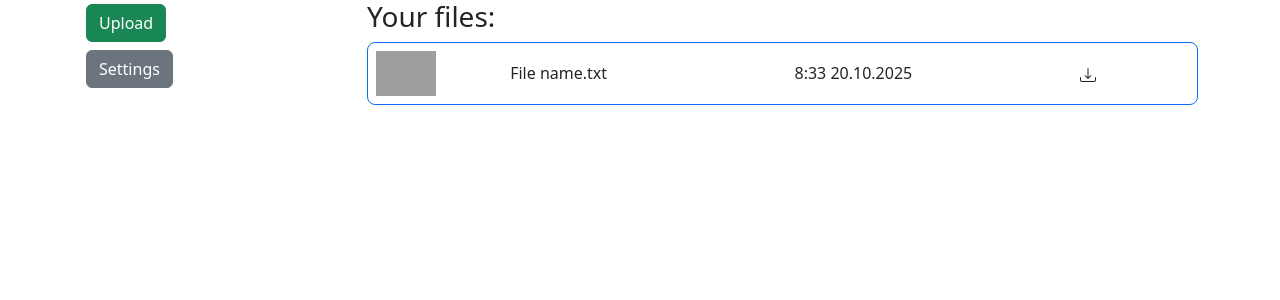
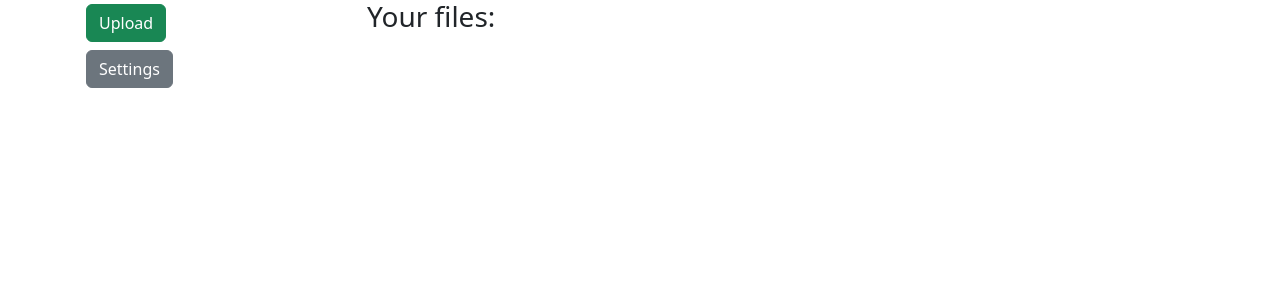
Before and after one commit to DimoNika/DimoVault, a FastAPI app: page / in a window 1280 px wide. Shown: the top 300 px of the page. Run offline with FastAPI, Linux system fonts and the light colour scheme; grey boxes are pictures that could not be loaded.

Commit message:
Vault page and endpoint

```diff
--- a/app/main.py
+++ b/app/main.py
@@ -1,6 +1,6 @@
-from fastapi import FastAPI, HTTPException, Request, Form
+from fastapi import FastAPI, HTTPException, Request, Form, UploadFile, File
 from fastapi.templating import Jinja2Templates
-from typing import Annotated
+from typing import Annotated, Union
 
 from passlib.hash import pbkdf2_sha256
 
@@ -9,6 +9,12 @@
 from pydantic import BaseModel, model_validator
 
 from src.token_managment import *
+
+import os
+from uuid import uuid4
+
+UPLOAD_DIR = "uploads"
+os.makedirs(UPLOAD_DIR, exist_ok=True)  # Создать папку, если её нет
 
 app = FastAPI()
 
@@ -24,11 +30,18 @@
 db = dbclient["vault_db"]
 # items_table = db["items"]
 users_table = db["users"]
+files_table = db["files"]
+
 
 # fot linux
 # templates = Jinja2Templates("/app/src/templates")
 
 templates = Jinja2Templates("src/templates")
+
+from src.bytes_to_human_readable import bytes_to_human_readable
+
+templates.env.filters['bytes_to_human_readable'] = bytes_to_human_readable
+
 
 class UserForm(BaseModel):
     siteUsername: str  # Проверка на минимальную длину 6 символов
@@ -46,8 +59,7 @@
     try:
     # Декодирование токена
         payload = jwt.decode(token, SECRET_KEY, algorithms=[ALGORITHM], options={"verify_signature": True})
-
-        if users_table.find_one({"username": payload["username"]}):
+        if users_table.find_one({"site_username": payload["siteUsername"]}):
 
             return True
         else:
@@ -82,8 +94,8 @@
     token = request.cookies.get("access_token")
 
     # Check if user authenticated
-    # if auth(token):
-    payload = extract(token)
+    if auth(token):
+        payload = extract(token)
     print(payload)
     return payload
 
@@ -186,16 +198,59 @@
 
 @app.get("/vault")
 async def vault(request: Request):
+    token = request.cookies.get("access_token")
 
-    return templates.TemplateResponse("vault.html", {"request": request})
+    if auth(token):
+        owner = extract(token)["siteUsername"]
+        data = files_table.find({"owner": owner})
+        return templates.TemplateResponse("vault.html", {"request": request, "files": [x for x in data]})
+    else:
+        return "User not authenticated"
 
-# token = create_access_token(token_data)
-#             response.set_cookie(
-#                 key="access_token",
-#                 value=token,
-#                 httponly=True,      # Доступ только через HTTP (JavaScript не может прочитать куки)
-#                 max_age=432_000,    # 5 days. Время жизни токена (в секундах)
-#                 # expires=1800,       # Альтернативный способ указания времени жизни
-#                 samesite="Strict",  # Политика SameSite (например, Strict или Lax)
-#                 secure=True         # Требовать HTTPS (для локальной разработки можно отключить)
-#             )
+
+@app.post("/upload")
+async def upload(request: Request, file: UploadFile = File(), tg_send: Union[str, bool] = Form(False)):
+    token = request.cookies.get("access_token")
+    print(file)
+
+    if auth(token):
+
+        if file.size == 0:
+            raise HTTPException(status_code=400, detail="Uploaded file is empty.")
+
+        # file_location = os.path.join(UPLOAD_DIR, file.filename)
+
+
+        system_filename = str(uuid4()) + str(file.filename)
+
+        file_location = os.path.join(UPLOAD_DIR, system_filename)
+
+        with open(file_location, "wb") as buffer:
+            while chunk := await file.read(1024 * 1024):  # Читаем по 1MB
+                buffer.write(chunk)
+
+        file_data = {
+            "filename": file.filename,
+            "system_filename": system_filename,
+            "filepath": file_location,
+            "content_type": file.content_type,
+            "size": file.size,
+            "upload_date": datetime.now().strftime("%H:%M %d.%m.%Y"),
+            "owner": extract(token)["siteUsername"]
+        }
+
+        files_table.insert_one(file_data)
+        # print(extract(token)["siteUsername"])
+        # print(extract(token))
+
+        print(file_data)
+
+        # print(await request.form())
+        # # print(request.)
+
+        # print(file)
+        # print(tg_send)
+        return RedirectResponse(f"/vault", status_code=302)
+
+    else:
+        return "User not authnticated"
--- a/app/src/templates/vault.html
+++ b/app/src/templates/vault.html
@@ -9,7 +9,9 @@
     <script src="https://cdn.jsdelivr.net/npm/bootstrap@5.3.3/dist/js/bootstrap.bundle.min.js" integrity="sha384-YvpcrYf0tY3lHB60NNkmXc5s9fDVZLESaAA55NDzOxhy9GkcIdslK1eN7N6jIeHz" crossorigin="anonymous"></script>
 </head>
     <body>
-        <div class=" container">
+        <div class="container">
+
+
             <div class="row">
                 <div class="col-md-3">
                     <!-- Button trigger modal -->
@@ -18,20 +20,28 @@
                     </button>
                     <br>
                     <a class="btn btn-secondary m-1" href="settings">Settings</a>
+                    <!-- <p>{{ files }}</p> -->
 
                 </div>
                 <div class="col-md-9">
                     <h3>Your files:</h3>
-                    <div class="border border-primary rounded-3 w-100">
+
+
+                        {% for file in files %}
+
+                        <div class="border border-primary rounded-3 w-100 my-2">
                             <div class="row">
                                 <div class="col-2">
                                     <img src="https://cdn-icons-png.flaticon.com/512/4248/4248321.png" class="m-2 d-block" style="width: 100%; max-width: 60px;">
                                 </div>
-                            <div class="col-4 d-flex align-items-center">
-                                <span style="text-overflow: ellipsis; white-space: nowrap; display: inline-block; max-width: 100%; overflow: hidden;">File name.txt</span>
+                                <div class="col-3 d-flex align-items-center" title="{{ file.filename }}">
+                                    <span style="text-overflow: ellipsis; white-space: nowrap; display: inline-block; max-width: 100%; overflow: hidden;">{{ file.filename }}</span>
                                 </div>
-                            <div class="col-4 d-flex align-items-center" >
-                                <span style="text-overflow: ellipsis; white-space: nowrap; display: inline-block; max-width: 100%; overflow: hidden;">8:33 20.10.2025</span>
+                                <div class="col-3 d-flex align-items-center" title="{{ file.upload_date }}">
+                                    <span style="text-overflow: ellipsis; white-space: nowrap; display: inline-block; max-width: 100%; overflow: hidden;">{{ file.upload_date }}</span>
+                                </div>
+                                <div class="col-2 d-flex align-items-center" title="{{ file.size | bytes_to_human_readable }}">
+                                    <span style="text-overflow: ellipsis; white-space: nowrap; display: inline-block; max-width: 100%; overflow: hidden;">{{ file.size | bytes_to_human_readable }}</span>
                                 </div>
                                 <div class="col-2 d-flex p-0 align-items-center">
 
@@ -43,8 +53,9 @@
                                      <!-- <button type="button">test</button> -->
                                 </div>
                             </div>
+                        </div>
 
-                    </div>
+                        {% endfor %}
 
                 </div>
             </div>
@@ -60,15 +71,15 @@
                         <button type="button" class="btn-close" data-bs-dismiss="modal" aria-label="Close"></button>
                     </div>
                     <div class="modal-body">
-                        <form action="/upload" id="uploadForm" style="min-height: 300px;">
+                        <form action="/upload" method="post" enctype="multipart/form-data" id="uploadForm" style="min-height: 300px;">
                             <div class="mb-3">
                                 <label for="formFile" class="form-label">Choose file</label>
-                                <input class="form-control" type="file" id="formFile" required>
+                                <input class="form-control" type="file" id="formFile" name="file" required>
                                 <div id="emailHelp" class="form-text">You can drag-and-drop</div>
                               </div>
 
                             <div class="form-check my-2">
-                                <input class="form-check-input" type="checkbox" value="" id="flexCheckChecked" checked>
+                                <input class="form-check-input" type="checkbox" value="send" id="flexCheckChecked" name="tg_send" checked>
                                 <label class="form-check-label" for="flexCheckChecked">
                                     Sent to telegram
                                 </label>
```
Also changed, not shown: app/src/bytes_to_human_readable.py (added, +7 -0 lines), 1 other file. Lines whose indentation alone changed are shown as unchanged.
